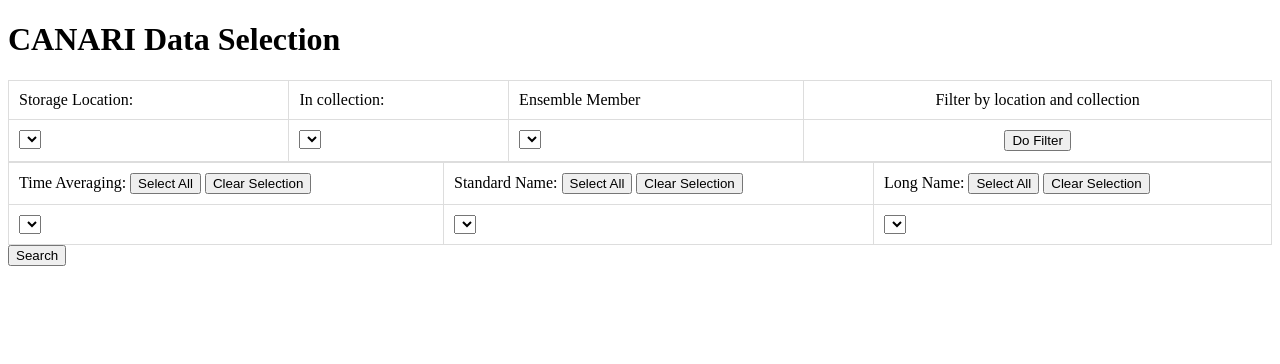
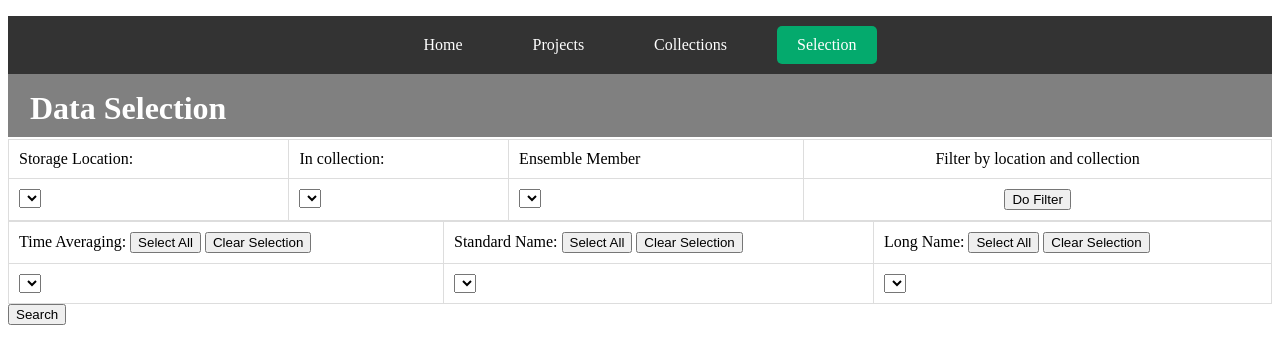
Before and after one commit to bnlawrence/cfs, a Django app: page /view1 in a window 1280 px wide. Shown: the top 364 px of the page. Run offline with Django 5.2, Linux system fonts and the light colour scheme; data that the repository does not hold is empty; parts of the project's set-up code (start-up, migrations or seed data) failed here and were passed over; some libraries are stand-ins or nearby versions.

Commit message:
Basic navigation and collections back working

```diff
--- a/gui/static/gui/css/styles.css
+++ b/gui/static/gui/css/styles.css
@@ -1,3 +1,46 @@
+/* Navigation menu styles */
+.nav-menu {
+    display: flex;
+    justify-content: center;  /* Centers the buttons horizontally */
+    background-color: #333;
+    list-style-type: none;
+    padding: 10px;
+}
+
+/* Menu items */
+.nav-menu li {
+    margin: 0 15px;  /* Space between buttons */
+}
+
+/* Menu Buttons */
+.nav-menu a {
+    display: block;
+    padding: 10px 20px;
+    color: white;
+    text-decoration: none;
+    border-radius: 5px;
+    transition: background-color 0.3s ease;
+}
+
+/* Active button */
+.nav-menu a.active {
+    background-color: #04AA6D;  /* Highlight color for active button */
+}
+
+/* Banner */
+
+.banner {
+    color: white;
+    background-color: #808080;
+}
+
+.banner h1 {
+    margin: 2px;
+    padding-left: 20px;
+    padding-bottom: 10px;
+}
+
+
 
 .fullwidth {
     font-family: Arial, sans-serif;
--- /dev/null
+++ b/gui/templates/gui/base.html
@@ -0,0 +1,35 @@
+<!DOCTYPE html>
+<html lang="en">
+<head>
+    <meta charset="UTF-8">
+    <title>{% block title %} NCAS Data Management{% endblock %}</title>
+    {% load static %}
+    <meta name="csrf-token" content="{{ csrf_token }}">
+    <meta name="viewport" content="width=device-width, initial-scale=1.0">
+
+    <link href="{% static 'gui/css/styles.css' %}" rel="stylesheet">
+    <link href="https://cdn.jsdelivr.net/npm/tom-select@2.0.1/dist/css/tom-select.css" rel="stylesheet">
+</head>
+<body>
+    <!-- Navigation Menu -->
+    <div class="banner">
+    <nav>
+        <ul class="nav-menu">
+            <li><a href="{% url 'home' %}" class="{% if request.resolver_match.url_name == 'home' %}active{% endif %}">Home</a></li>
+            <li><a href="{% url 'projects' %}" class="{% if request.resolver_match.url_name == 'projects' %}active{% endif %}">Projects</a></li>
+            <li><a href="{% url 'collections' %}" class="{% if request.resolver_match.url_name == 'collections' %}active{% endif %}">Collections</a></li>
+            <li><a href="{% url 'selection' %}" class="{% if request.resolver_match.url_name == 'selection' %}active{% endif %}">Selection</a></li>
+        </ul>
+    </nav>
+    {% block banner %}
+    {% endblock %}
+     </div>
+
+
+    <!-- Content Block -->
+    <div class="content">
+        {% block content %}
+        {% endblock %}
+    </div>
+</body>
+</html>
--- a/gui/templates/gui/view1.html
+++ b/gui/templates/gui/view1.html
@@ -1,17 +1,10 @@
-<!DOCTYPE html>
-<html lang="en">
-<head>
-    <meta charset="UTF-8">
-    <meta name="csrf-token" content="{{ csrf_token }}">
-    <meta name="viewport" content="width=device-width, initial-scale=1.0">
-    <title>Data Selection</title>
-    {% load static %}
-    <link href="{% static 'gui/css/styles.css' %}" rel="stylesheet">
-    <link href="https://cdn.jsdelivr.net/npm/tom-select@2.0.1/dist/css/tom-select.css" rel="stylesheet">
-</head>
-<body>
-    <h1>CANARI Data Selection</h1>
+{% extends "gui/base.html" %}
 
+{% block banner %}
+    <h1>Data Selection</h1>
+{% endblock %}
+
+{% block content %}
     <div id="selection-boxes">
         <table>
             <tr><td><label for="dd-loc">Storage Location:</label></td>
@@ -362,5 +355,5 @@
 
 
     </script>
-</body>
-</html>
+
+{% endblock %}
--- a/gui/urls.py
+++ b/gui/urls.py
@@ -4,12 +4,13 @@
 
 urlpatterns = [
     # landing page
-    path("", views.index, name="index"),
+    path("", views.index, name="home"),
 
     #main search
     path('collections',views.collections,name='collections'),
     path("view",views.view,name="view"),
-    path("view1",views.view1,name="view1"),
+    path("view1",views.view1,name="selection"),
+    path('projects',views.projects,name="projects"),
 
     #main search
     path("oldview",views.oldview,name="oldview"),
--- a/gui/views.py
+++ b/gui/views.py
@@ -21,6 +21,9 @@
     """ Core index view """
     return HttpResponse('Hello world')
 
+def projects(request):
+    return render(request,'gui/projects.html')
+
 def view(request):
     return render(request, 'gui/view.html')
 
@@ -31,7 +34,7 @@
     return render(request,'gui/view1.html')
 
 def collections(request):
-    collections=CollectionInterface.retrieve()
+    collections=CollectionInterface.retrieve_all()
     return render(request,'gui/collections.html',context={'collections':collections})
 
 ###
```
Also changed, not shown: gui/templates/gui/collections.html (+9 -13 lines), gui/templates/gui/projects.html (added, +9 -0 lines).
